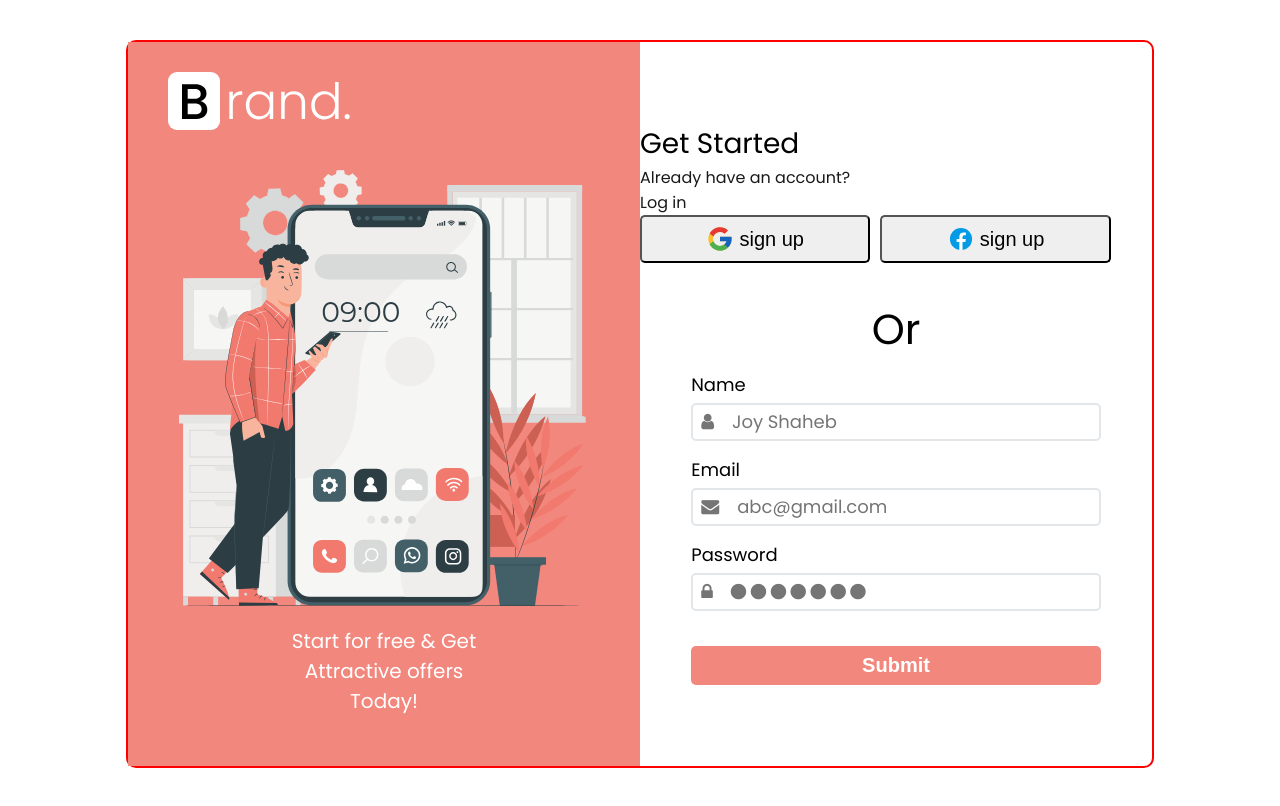
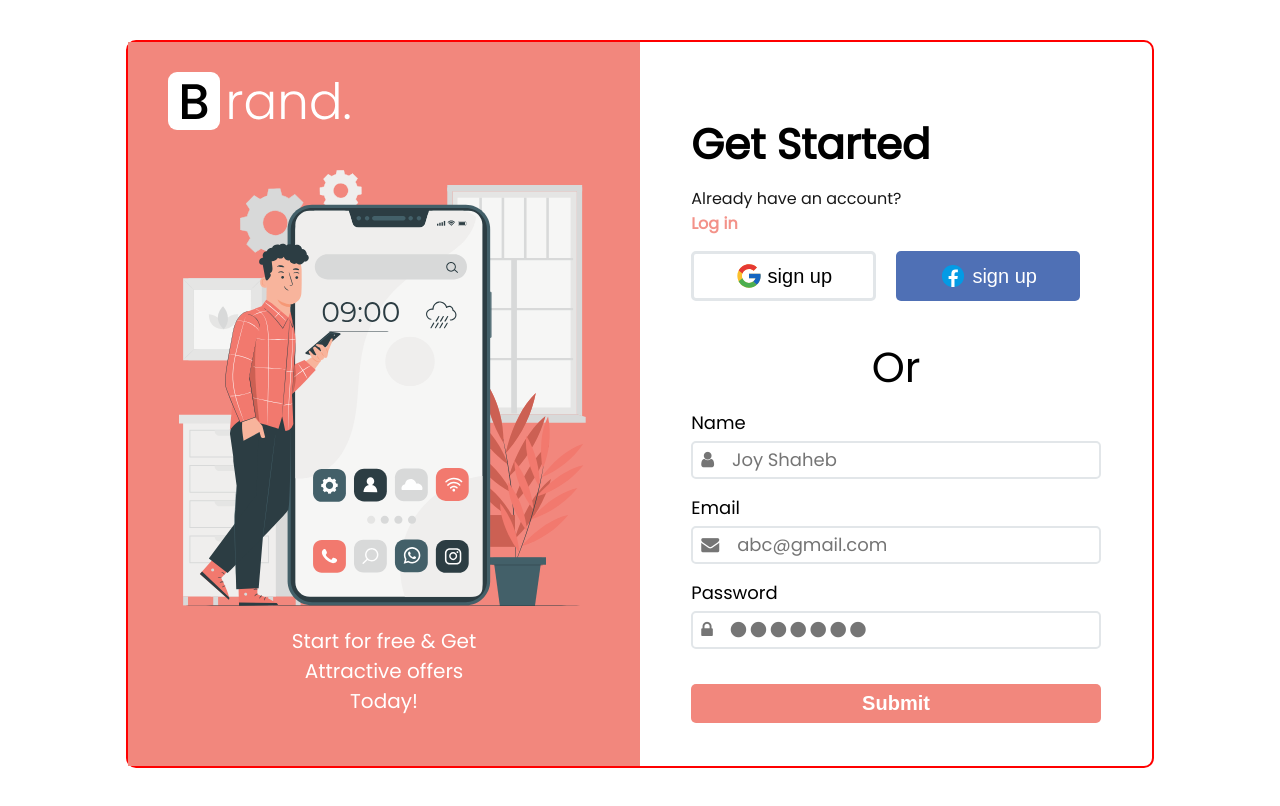
Before and after one commit to irminaj/form_task, a React (Create React App) app: page / in a window 1280 px wide. Built offline with nearby package versions, Linux system fonts and the light colour scheme.

Commit message:
modify Social section component style

```diff
--- a/src/components/socialSection/SocialSection.jsx
+++ b/src/components/socialSection/SocialSection.jsx
@@ -11,8 +11,8 @@ export const SocialSection = () => {
       <SocialSectionTextStyle>Already have an account?</SocialSectionTextStyle>
       <SocialSectionLinkStyle>Log in</SocialSectionLinkStyle>
       <SocialSectionButtonContainerStyle>
-        <Button iconSrc={GoogleIcon} text={"sign up"} />
-        <Button iconSrc={FacebookIcon} text={"sign up"} />
+        <Button iconSrc={GoogleIcon} text={"sign up"} buttonVariant={"googleButton"} />
+        <Button iconSrc={FacebookIcon} text={"sign up"} buttonVariant={"fbButton"} />
       </SocialSectionButtonContainerStyle>
     </SocialSectionContainerStyle>
   );
--- a/src/components/socialSection/SocialSection.style.jsx
+++ b/src/components/socialSection/SocialSection.style.jsx
@@ -1,13 +1,15 @@
 import { styled } from "styled-components";
 
 export const SocialSectionContainerStyle = styled.div`
+  width: 80%;
+  margin: 0 auto;
   display: flex;
   flex-direction: column;
 `;
 
-export const SocialSectionHeadingStyle = styled.div`
-  font-size: 28px;
-  margin: 0;
+export const SocialSectionHeadingStyle = styled.h1`
+  font-size: 42px;
+  margin-bottom: 10px;
 `;
 
 export const SocialSectionTextStyle = styled.p`
@@ -18,6 +20,8 @@ export const SocialSectionTextStyle = styled.p`
 
 export const SocialSectionLinkStyle = styled.a`
   font-size: 16px;
+  font-weight: 600;
+  color: ${(props) => props.theme.colors.primary};
   opacity: 90%;
   margin: 0;
 `;
@@ -25,5 +29,6 @@ export const SocialSectionLinkStyle = styled.a`
 export const SocialSectionButtonContainerStyle = styled.div`
   display: flex;
   fkex-direction: column;
-  gap: 10px;
+  gap: 5%;
+  margin-top: 15px;
 `;
```
